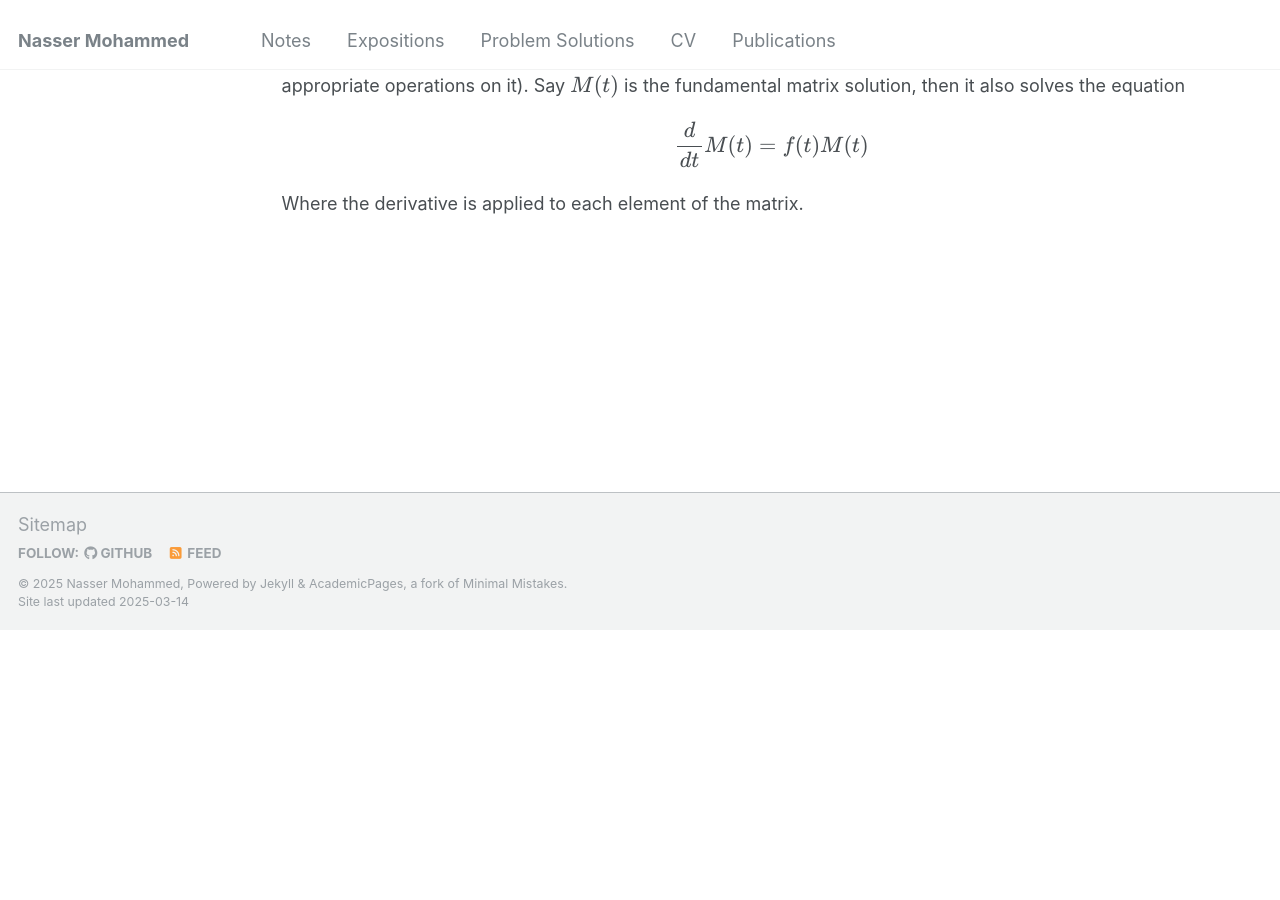
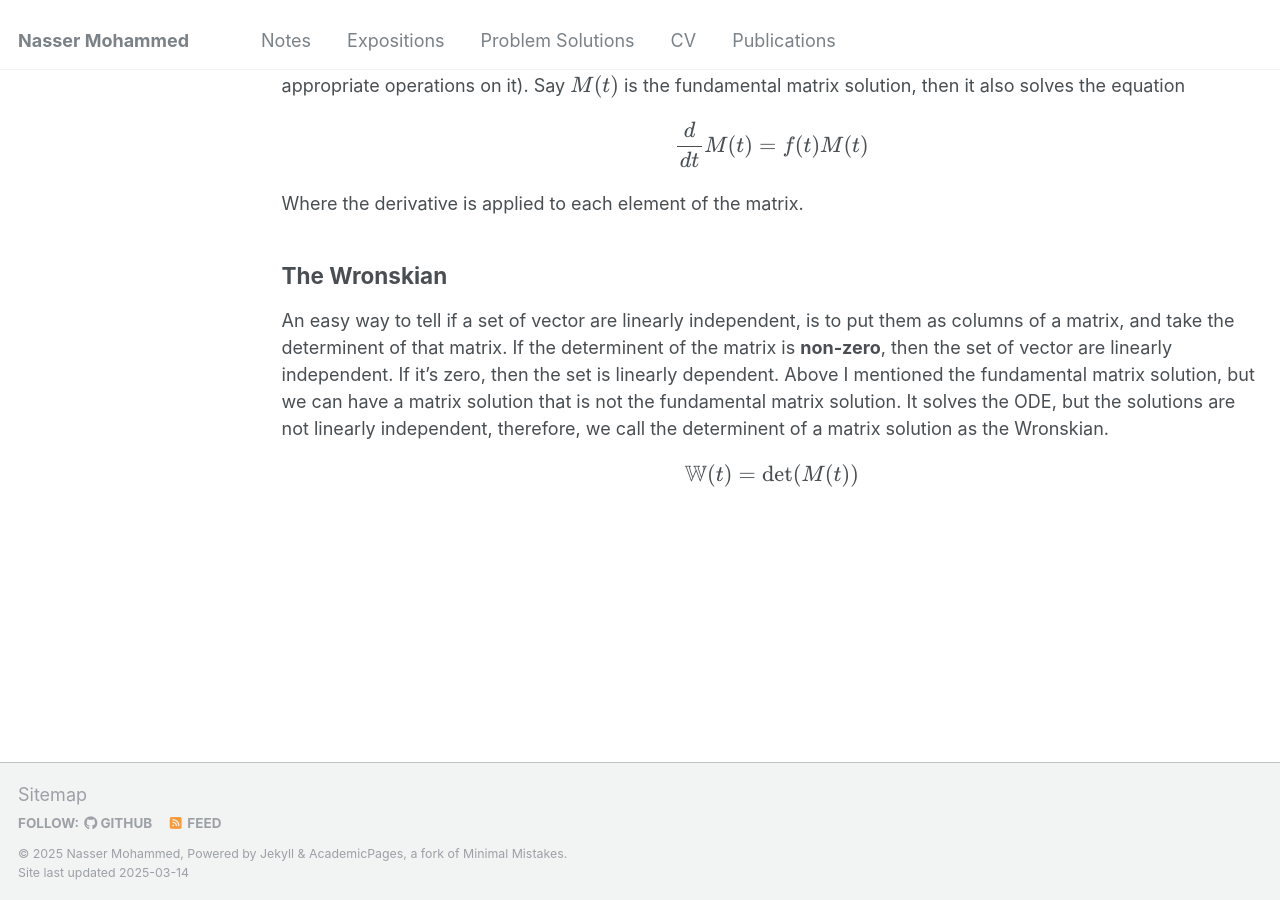
Before and after one commit to Nasser-Mohammed/Nasser-Mohammed.github.io, a Jekyll site: the page built from _pages/notes/ode/ode-solutions.md, in a window 1280 px wide and 900 px high, scrolled down 1260 px. Built offline with Jekyll 4.4.1, drawn with Linux system fonts in a browser that asks for light colours; before the commit the page ends 1890 px from its top, so only the background shows below that.

Commit message:
Update ode-solutions.md

```diff
--- a/_pages/notes/ode/ode-solutions.md
+++ b/_pages/notes/ode/ode-solutions.md
@@ -27,3 +27,7 @@ If it isn't obvious, we have that the derivative of this linear combination is e
 A question that naturally arises form the development of a vector space is, what is the basis for this vector space? Obviously, this is the set of linearly independent solutions which span the space. We call this set, the set of **Fundamental set of solutions**. With that, we can dump these solutions into a matrix, where each column is the solution vector. We call this matrix the **Fundamental matrix solution** and it also solves the ODE (by performing the appropriate operations on it). Say \\(M(t)\\) is the fundamental matrix solution, then it also solves the equation
 \\[\frac{d}{dt}M(t) = f(t)M(t)\\]
 Where the derivative is applied to each element of the matrix.
+
+## The Wronskian
+An easy way to tell if a set of vector are linearly independent, is to put them as columns of a matrix, and take the determinent of that matrix. If the determinent of the matrix is **non-zero**, then the set of vector are linearly independent. If it's zero, then the set is linearly dependent. Above I mentioned the fundamental matrix solution, but we can have a matrix solution that is not the fundamental matrix solution. It solves the ODE, but the solutions are not linearly independent, therefore, we call the determinent of a matrix solution as the Wronskian.
+\\[\mathbb{W}(t) = \det (M(t))\\]
```
